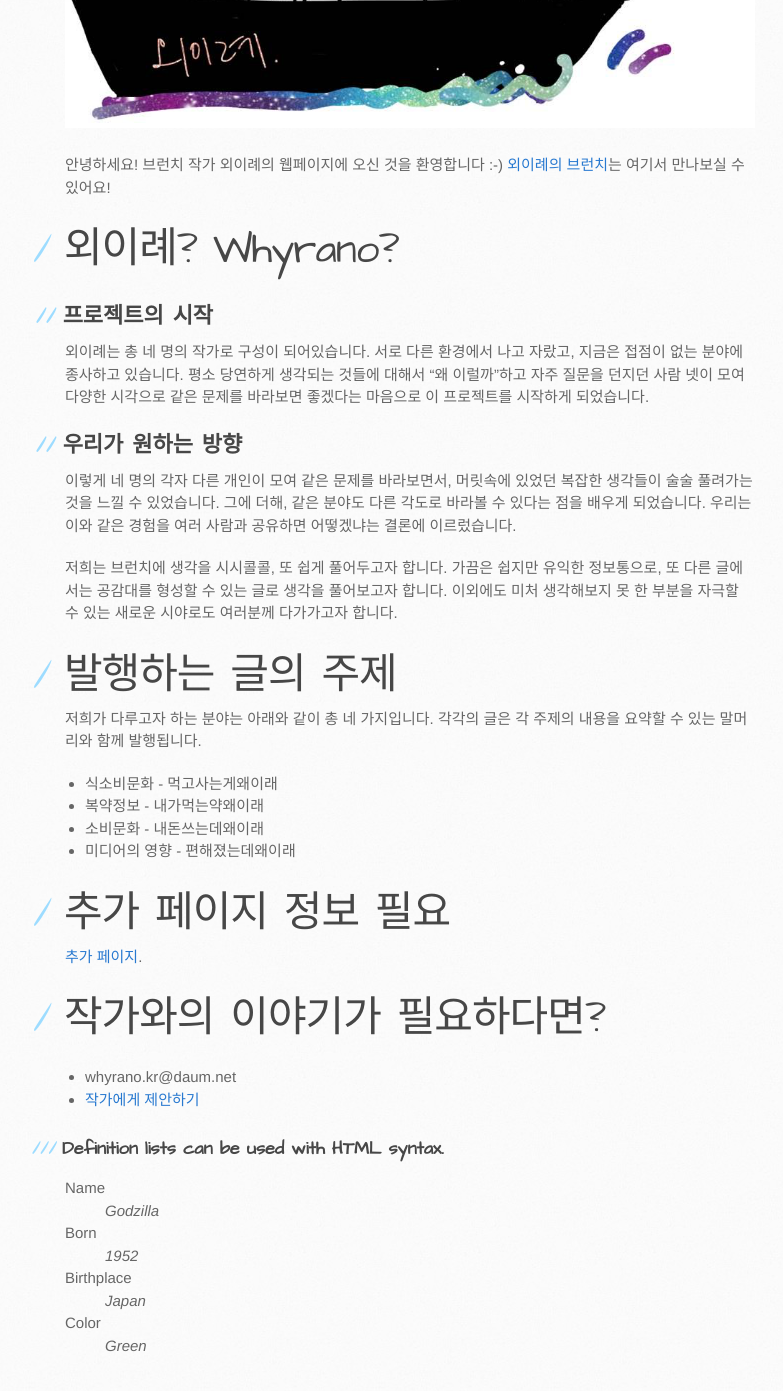
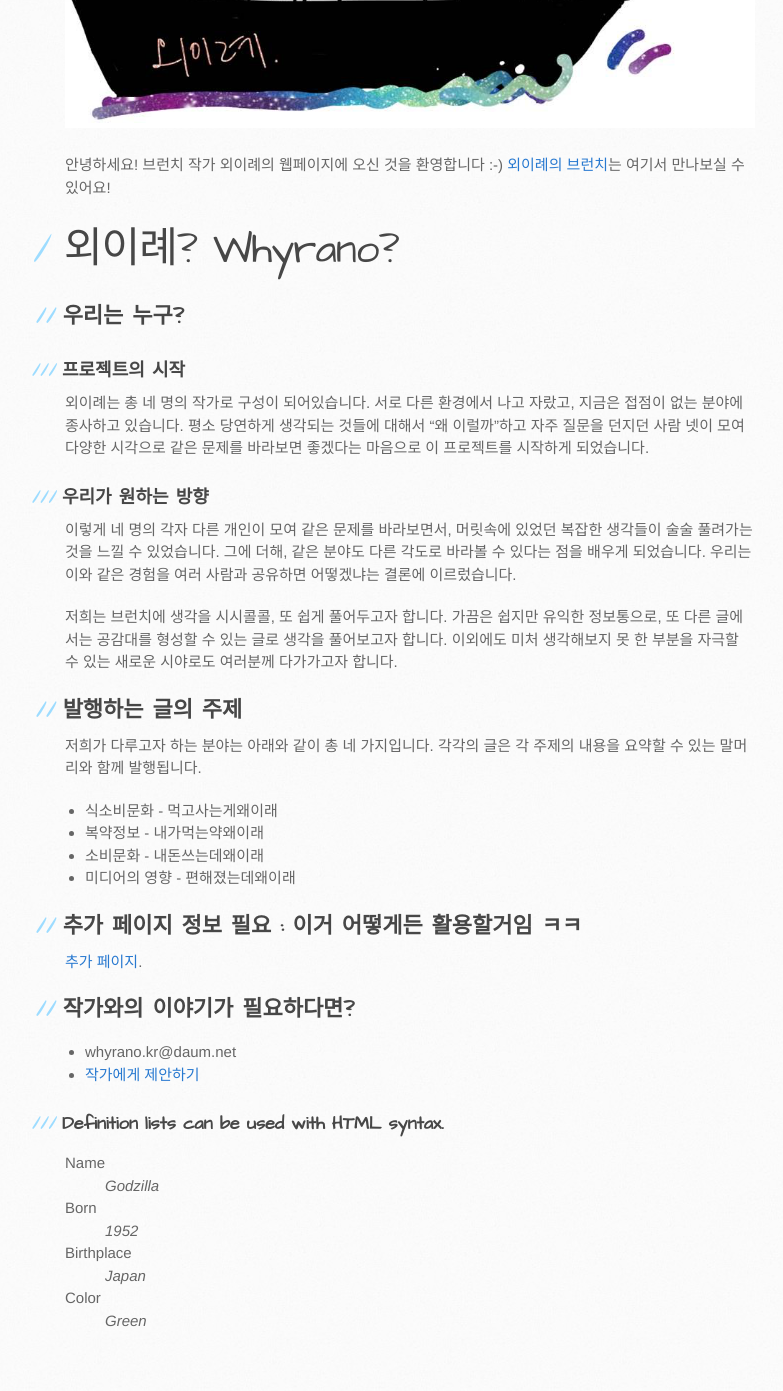
Before and after one commit to whyrano4/whyrano4.github.io, a Jekyll site: the page built from index.md, in a window 1280 px wide and 1400 px high, scrolled down 650 px. Shown: the top 1391 px of the window, without its empty margins (105-888 px from the left). Built offline with Jekyll 4.4.1, drawn with Linux system fonts in a browser that asks for light colours.

Commit message:
rank check

```diff
--- a/index.md
+++ b/index.md
@@ -9,17 +9,19 @@ layout: default
 
 # 외이례? Whyrano?
 
-## 프로젝트의 시작
+## 우리는 누구?
+
+### 프로젝트의 시작
 
 외이례는 총 네 명의 작가로 구성이 되어있습니다. 서로 다른 환경에서 나고 자랐고, 지금은 접점이 없는 분야에 종사하고 있습니다. 평소 당연하게 생각되는 것들에 대해서 "왜 이럴까"하고 자주 질문을 던지던 사람 넷이 모여 다양한 시각으로 같은 문제를 바라보면 좋겠다는 마음으로 이 프로젝트를 시작하게 되었습니다.
 
-## 우리가 원하는 방향
+### 우리가 원하는 방향
 
 이렇게 네 명의 각자 다른 개인이 모여 같은 문제를 바라보면서, 머릿속에 있었던 복잡한 생각들이 술술 풀려가는 것을 느낄 수 있었습니다. 그에 더해, 같은 분야도 다른 각도로 바라볼 수 있다는 점을 배우게 되었습니다. 우리는 이와 같은 경험을 여러 사람과 공유하면 어떻겠냐는 결론에 이르렀습니다.
 
 저희는 브런치에 생각을 시시콜콜, 또 쉽게 풀어두고자 합니다. 가끔은 쉽지만 유익한 정보통으로, 또 다른 글에서는 공감대를 형성할 수 있는 글로 생각을 풀어보고자 합니다. 이외에도 미처 생각해보지 못 한 부분을 자극할 수 있는 새로운 시야로도 여러분께 다가가고자 합니다.
 
-# 발행하는 글의 주제
+## 발행하는 글의 주제
 
 저희가 다루고자 하는 분야는 아래와 같이 총 네 가지입니다. 각각의 글은 각 주제의 내용을 요약할 수 있는 말머리와 함께 발행됩니다.
 
@@ -28,11 +30,11 @@ layout: default
 *   소비문화 - 내돈쓰는데왜이래
 *   미디어의 영향 - 편해졌는데왜이래
 
-# 추가 페이지 정보 필요
+## 추가 페이지 정보 필요 : 이거 어떻게든 활용할거임 ㅋㅋ
 
 [추가 페이지](./another-page.html).
 
-# 작가와의 이야기가 필요하다면?
+## 작가와의 이야기가 필요하다면?
 
 - whyrano.kr@daum.net
 - [작가에게 제안하기](https://brunch.co.kr/@whyrano/propose)
```
